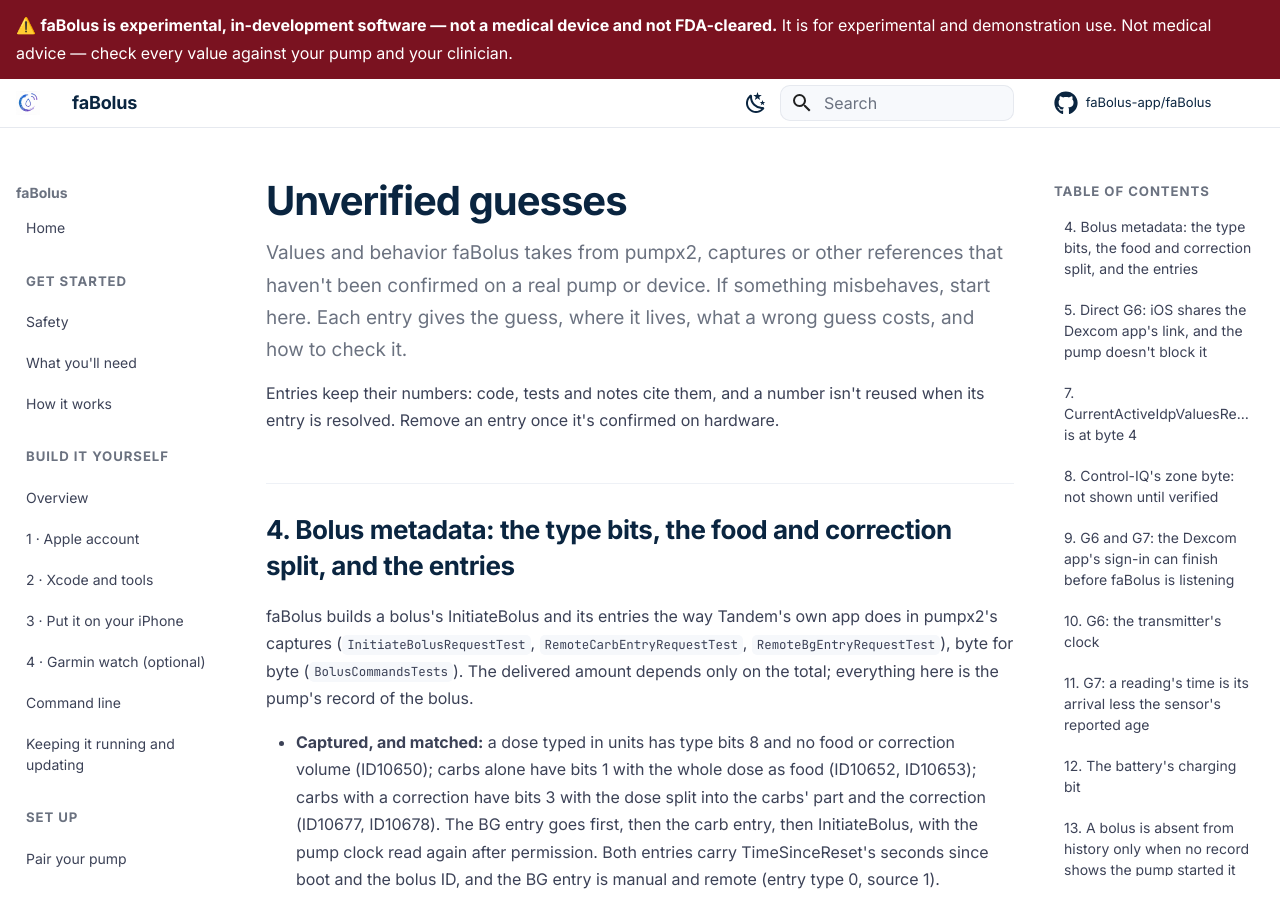
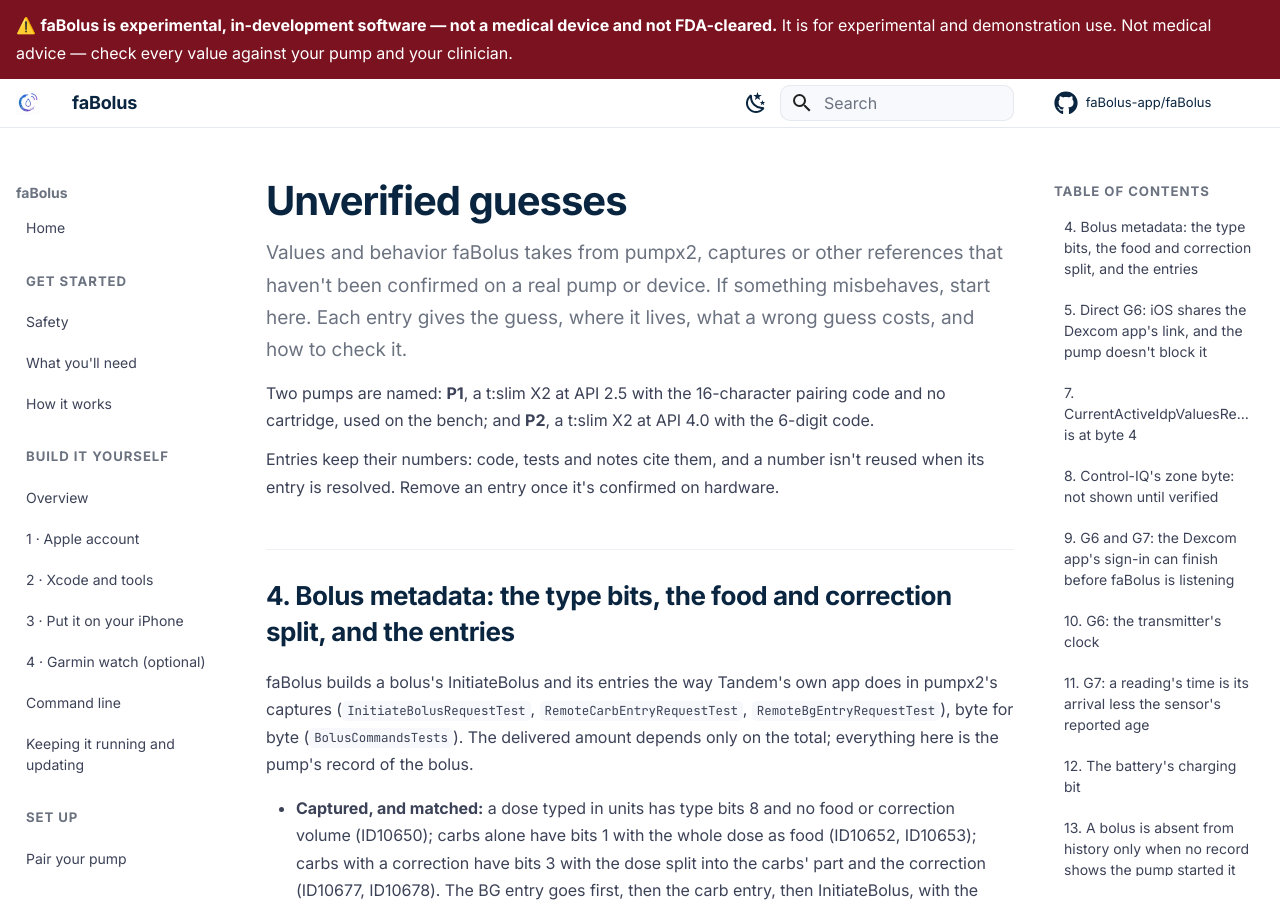
Before and after one commit to faBolus-app/faBolus, an MkDocs documentation site: the page built from docs/UNVERIFIED-GUESSES.md, in a window 1280 px wide and 900 px high. Built offline with MkDocs 1.6.1 and Material for MkDocs 9.7.7, drawn with Linux system fonts in a browser that asks for light colours; comment, search, counter and statistics services are not loaded.

Commit message:
docs: the guesses name the two pumps they cite
Co-Authored-By: Claude Opus 5.5 <noreply@anthropic.com>

```diff
--- a/docs/UNVERIFIED-GUESSES.md
+++ b/docs/UNVERIFIED-GUESSES.md
@@ -3,6 +3,9 @@
 Values and behavior faBolus takes from pumpx2, captures or other references that haven't been confirmed
 on a real pump or device. If something misbehaves, start here. Each entry gives the guess, where it lives,
 what a wrong guess costs, and how to check it.
+
+Two pumps are named: **P1**, a t:slim X2 at API 2.5 with the 16-character pairing code and no
+cartridge, used on the bench; and **P2**, a t:slim X2 at API 4.0 with the 6-digit code.
 
 Entries keep their numbers: code, tests and notes cite them, and a number isn't reused when its entry is
 resolved. Remove an entry once it's confirmed on hardware.
```
